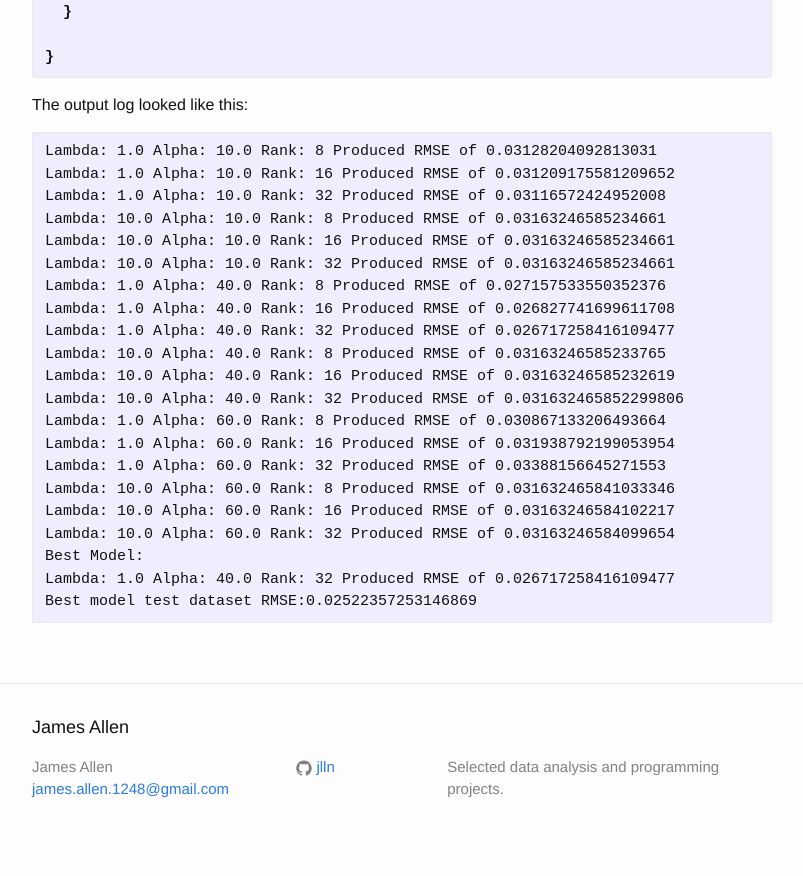
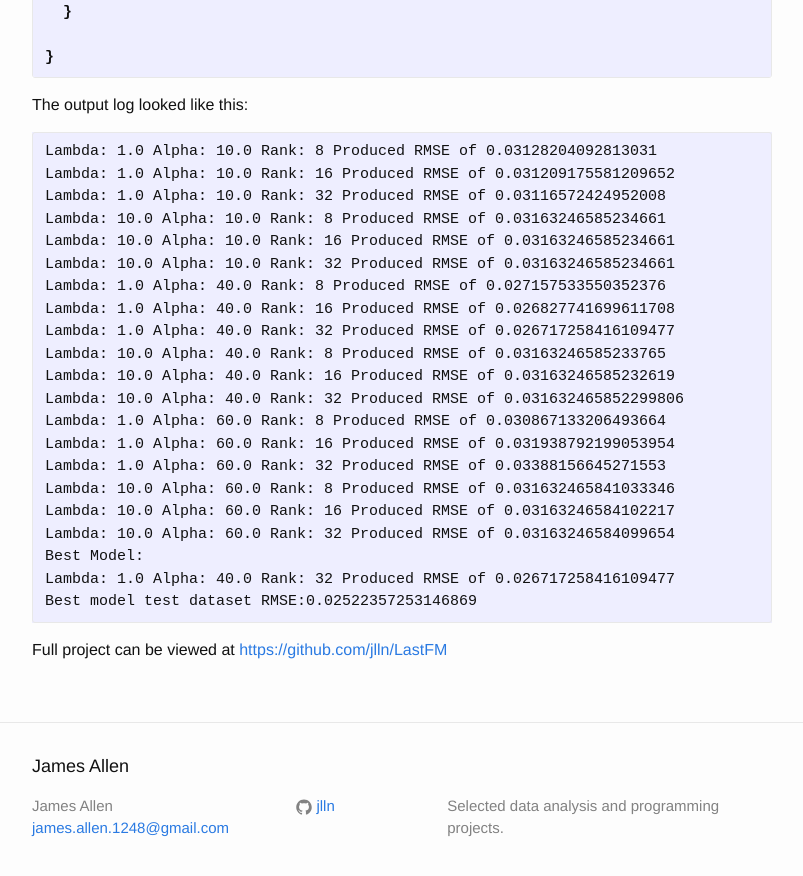
Before and after one commit to jlln/jlln.github.io, a Jekyll site: the page built from _posts/2016-09-19-lastfm.markdown, in a window 1280 px wide and 900 px high, scrolled down 4121 px. Shown: the top 876 px of the window, without its empty margins (238-1041 px from the left). Built offline with Jekyll 4.4.1, drawn with Linux system fonts in a browser that asks for light colours; formulas are drawn with MathJax 3.

Commit message:
Update 2016-09-19-lastfm.markdown

```diff
--- a/_posts/2016-09-19-lastfm.markdown
+++ b/_posts/2016-09-19-lastfm.markdown
@@ -180,3 +180,5 @@ Best Model:
 Lambda: 1.0 Alpha: 40.0 Rank: 32 Produced RMSE of 0.026717258416109477
 Best model test dataset RMSE:0.02522357253146869
 ~~~~~
+
+Full project can be viewed at [https://github.com/jlln/LastFM](https://github.com/jlln/LastFM)
```
